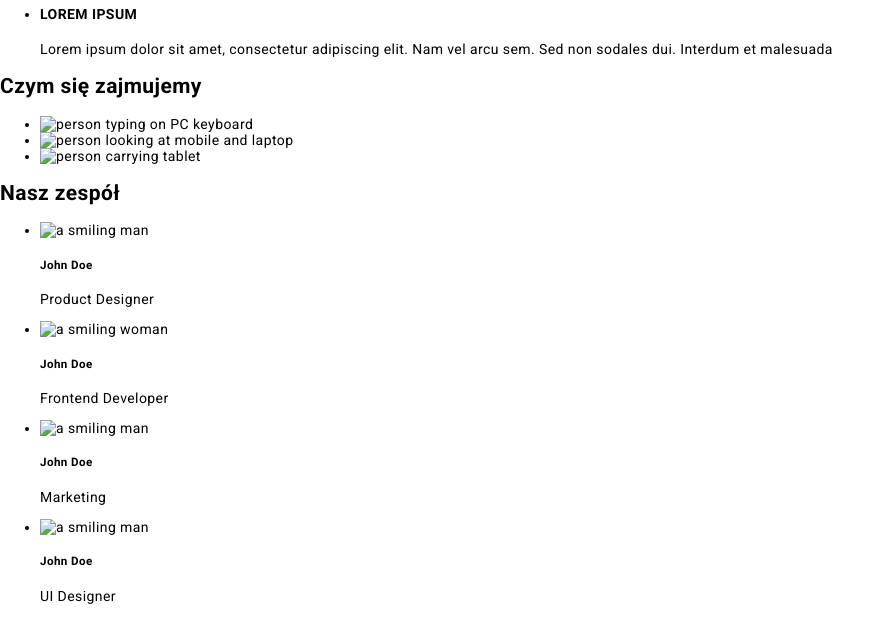
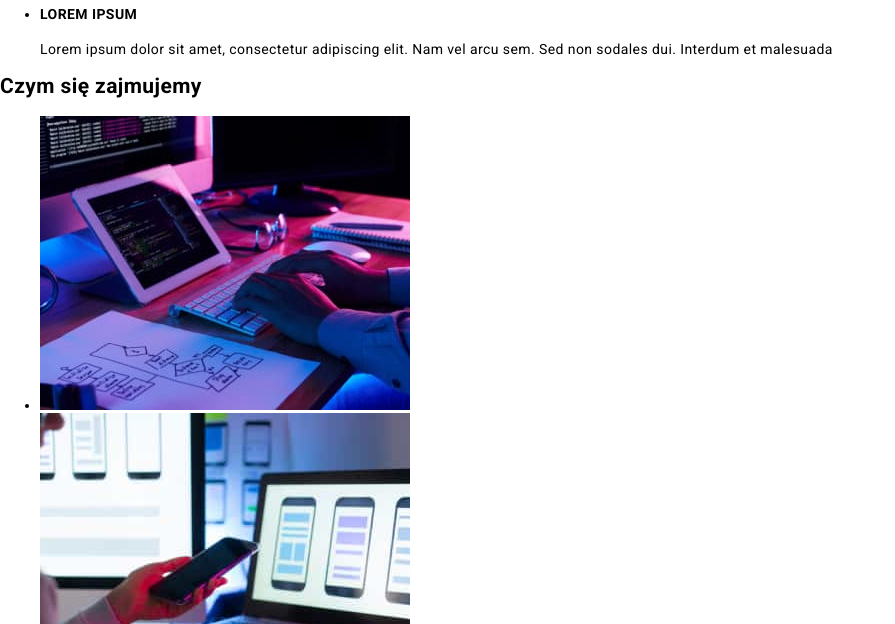
Before and after one commit to karolinmarcinczak/goit-markup-hw-01, a plain HTML site: page index.html in a window 1280 px wide. Shown: the part 1176-1800 px from the top of the page, without its empty margins (0-895 px from the left). Drawn offline with Linux system fonts and the light colour scheme.

Commit message:
source of images corrected

```diff
--- a/index.html
+++ b/index.html
@@ -94,7 +94,7 @@
           <ul>
             <li>
               <img
-                src="pc.jpg"
+                src="./images/PC.jpg"
                 alt="person typing on PC keyboard"
                 width="370"
                 height="294"
@@ -102,7 +102,7 @@
             </li>
             <li>
               <img
-                src="mobile.jpg"
+                src="./images/mobile.jpg"
                 alt="person looking at mobile and laptop"
                 width="370"
                 height="294"
@@ -110,7 +110,7 @@
             </li>
             <li>
               <img
-                src="tablet.jpg"
+                src="./images/tablet.jpg"
                 alt="person carrying tablet"
                 width="370"
                 height="294"
@@ -123,7 +123,7 @@
           <ul>
             <li>
               <img
-                src="prduct_designer.jpg"
+                src="./images/prduct_designer.jpg"
                 alt="a smiling man"
                 width="270"
                 height="260"
@@ -133,7 +133,7 @@
             </li>
             <li>
               <img
-                src="frontend_developer.jpg"
+                src="./images/frontend_developer.jpg"
                 alt="a smiling woman"
                 width="270"
                 height="260"
@@ -143,7 +143,7 @@
             </li>
             <li>
               <img
-                src="marketing.jpg"
+                src="./images/marketing.jpg"
                 alt="a smiling man"
                 width="270"
                 height="260"
@@ -153,7 +153,7 @@
             </li>
             <li>
               <img
-                src="UI_designer.jpg"
+                src="./images/UI_designer.jpg"
                 alt="a smiling man"
                 width="270"
                 height="260"
```
